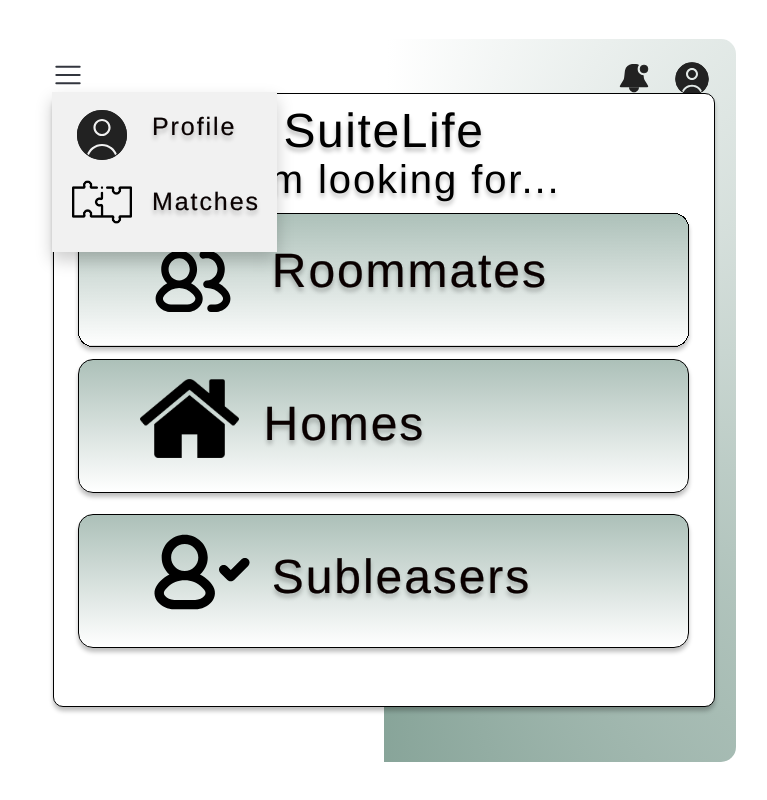
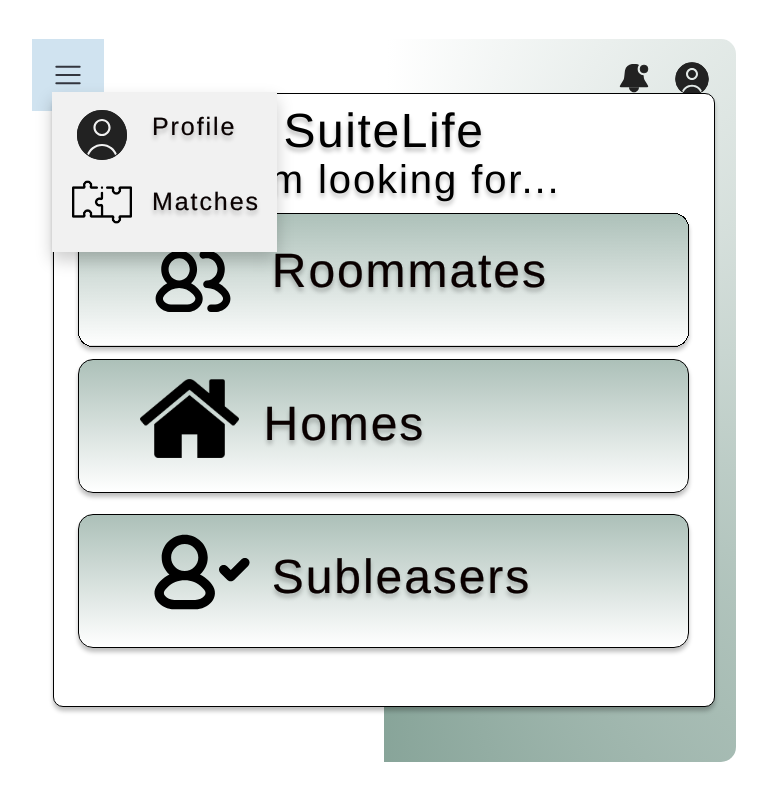
Before and after one commit to ssponsler/CSC484_SuiteLife, a plain HTML site: page index.html in a window 1280 px wide. In both pictures the pointer is over the picture 324 px from the left and 74 px from the top of the page. Shown: the whole page, without its empty margins (256-1023 px from the left). Drawn offline with nearby package versions, Linux system fonts and the light colour scheme; a web font is replaced by a local one.

Commit message:
Add files via upload

```diff
--- a/style.css
+++ b/style.css
@@ -238,7 +238,6 @@ html, body {
 
 
 
-/* Dropup Button */
 .dropbtn {
   /* background-color: #3498DB; */
   color: white;
@@ -247,13 +246,11 @@ html, body {
   border: none;
 }
 
-/* The container <div> - needed to position the dropup content */
 .dropup {
   position: relative;
   display: inline-block;
 }
 
-/* Dropup content (Hidden by Default) */
 .dropup-content {
   display: none;
   position: absolute;
@@ -267,7 +264,6 @@ html, body {
   overflow-y: auto;
 }
 
-/* Links inside the dropup */
 .dropup-content a {
   color: black;
   padding: 40px 46px;
@@ -275,13 +271,11 @@ html, body {
   display: block;
 }
 
-/* Change color of dropup links on hover */
 .dropup-content a:hover {
   background-color: #ddd;
   bottom:100%;
 }
 
-/* Show the dropup menu on hover */
 /* .dropup:hover .dropup-content{
   display: block;
 } */
@@ -292,10 +286,9 @@ html, body {
   bottom: -185%;
 }
 
-/* Change the background color of the dropup button when the dropup content is shown
 .dropup:hover .dropbtn {
-  background-color: #2980B9;
-} */
+  background-color: #297fb938;
+}
 
 .HOMEPAGE .profile-text {
   position: absolute;
```
Also changed, not shown: index.html (+0 -4 lines).
